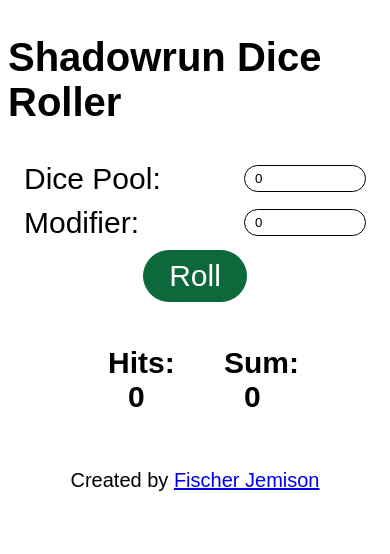
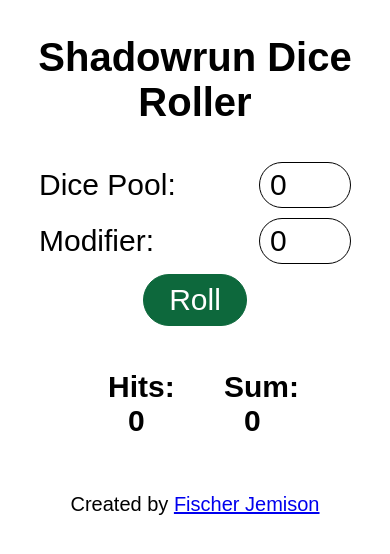
Before and after one commit to jemisonf/dice_roller, a plain HTML site: page index.html in a window 390 px wide. Drawn offline with Linux system fonts and the light colour scheme.

Commit message:
improved mobile styles

```diff
--- a/index.css
+++ b/index.css
@@ -3,6 +3,9 @@
     font-size: 15px;
 }
 
+h1 {
+    text-align: center;
+}
 .main {
     display: flex;
     flex-direction: column;
@@ -56,6 +59,8 @@
     border-radius: 30px;
     padding: 5px 10px;
     width: 100px;
+    background-color: white;
+    color: black;
 }
 
 .dice-display {
@@ -95,7 +100,8 @@
     }
 
     input {
-        width: 100px;
+        font-size: 30px;
+        width: 70px;
     }
 
     button {
@@ -106,6 +112,7 @@
         display: flex;
         flex-direction: row;
         flex-wrap: wrap;
+        justify-content: center;
     }
 
     .numerical-output * {
--- a/index.js
+++ b/index.js
@@ -90,3 +90,7 @@
     setGlitchAlert(onesRolled, numDice);
     updateNumericalOutput(hits, sum);
 });
+
+document.querySelectorAll('input[type="number"]').forEach(input => {
+    input.addEventListener("focus", e => input.value = "");
+})
```
